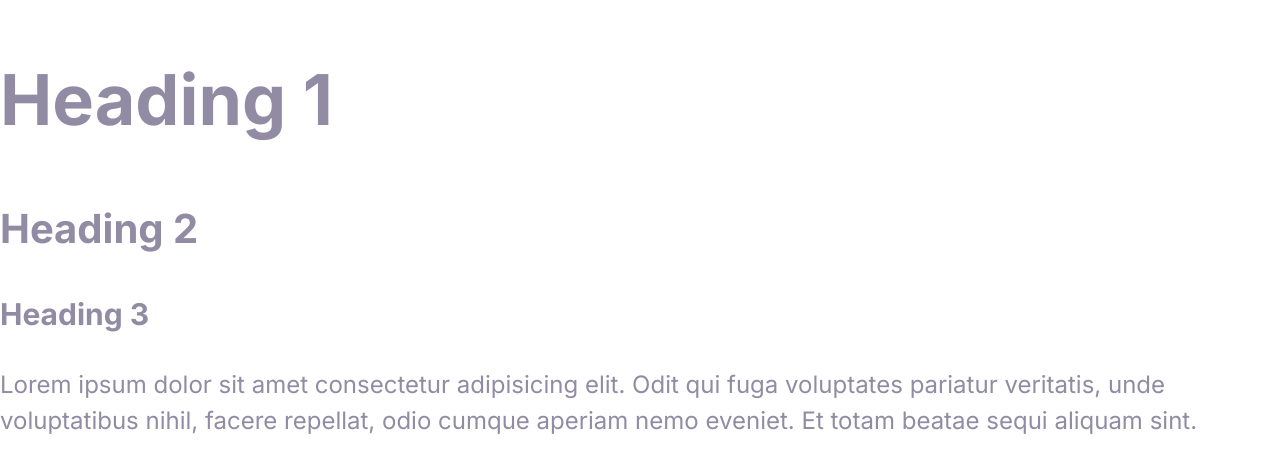
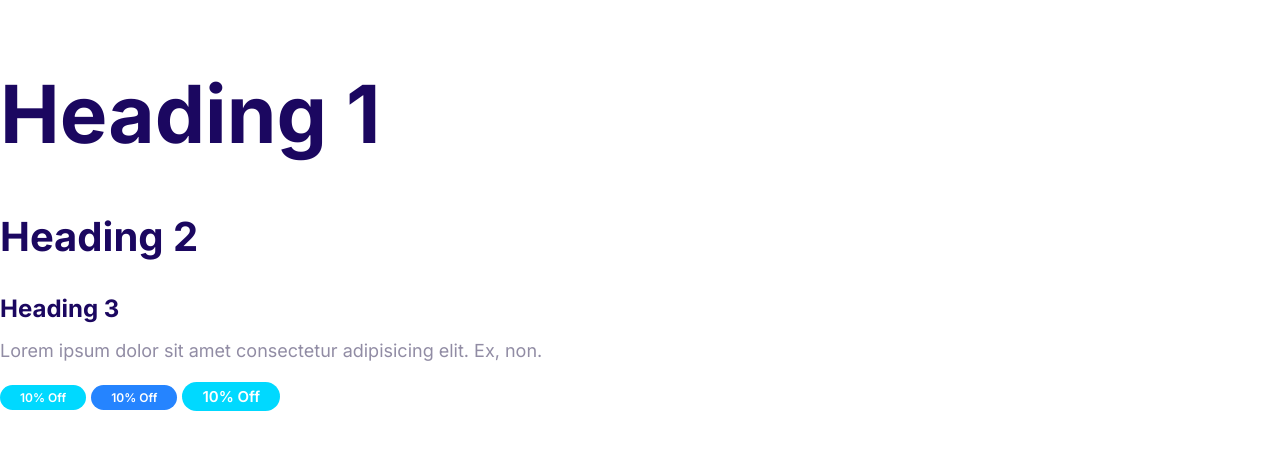
Before and after one commit to Bobenheim/moshify_course, a plain HTML site: page Course_3_website/index.html in a window 1280 px wide. Drawn offline with Linux system fonts and the light colour scheme.

Commit message:
Added badges.

```diff
--- a/Course_3_website/css/styles.css
+++ b/Course_3_website/css/styles.css
@@ -5,6 +5,8 @@
     --color-headings: #1b0760;
     --color-body: #918ca4;
 }
+
+/* TYPOGRAPHY */
 
 html {
     font-size: 62.5%;
@@ -17,8 +19,8 @@
     line-height: 1.5;
 }
 
-h1, h2, h3, {
-    color: var (--color-headings);
+h1, h2, h3 {
+    color: var(--color-headings);
     margin-bottom: 1rem;
 }
 
@@ -38,7 +40,50 @@
     margin-top: 0;
 }
 
-@media  and (min-width: 1024px) {
+/* LINKS */
+a {
+    text-decoration: none;
+}
+
+.link-arrow {
+    color: var(--color-accent);
+    text-transform: uppercase;
+    font-size: 2rem;
+    font-weight: bold;
+}
+
+.link-arrow::after {
+    content: "-->";
+    margin-left: 5px;
+    transition: margin 0.15s;
+}
+
+.link-arrow:hover::after {
+    margin-left: 10px;
+}
+
+/* BADGES */
+.badge {
+    border-radius: 20px;
+    font-size: 2rem;
+    font-weight: 600;
+    padding: 0.5rem 2rem;
+    white-space: nowrap;
+}
+.badge--primary {
+    background: var(--color-primary);
+    color: #fff;
+}
+.badge--secondary {
+    background: var(--color-secondary);
+    color: #fff;
+}
+.badge--small {
+    font-size: 1.6rem;
+}
+
+@media screen and (min-width: 1024px) {
+    /* TYPOGRAPHY */
     body {
         font-size: 1.8rem;
     }
@@ -54,4 +99,15 @@
     h3 {
         font-size: 2.4rem;
     }
+    /* LINKS */
+    .link-arrow {
+        font-size: 1.5rem;
+    }
+    /* BADGES */
+    .badge {
+        font-size: 1.5rem;
+    }
+    .badge--small {
+        font-size: 1.2rem;
+    }
 }
--- a/Course_3_website/index.html
+++ b/Course_3_website/index.html
@@ -7,7 +7,7 @@
     <title>Document</title>
     <link rel="preconnect" href="https://fonts.googleapis.com">
     <link rel="preconnect" href="https://fonts.gstatic.com" crossorigin>
-    <link href="https://fonts.googleapis.com/css2?family=Inter:wght@400;700&family=Open+Sans:ital,wght@0,400;0,700;1,400&family=Roboto:ital,wght@0,400;0,700;1,400&display=swap" rel="stylesheet">
+    <link href="https://fonts.googleapis.com/css2?family=Inter:wght@400;600;700&family=Open+Sans:ital,wght@0,400;0,700;1,400&family=Roboto:ital,wght@0,400;0,700;1,400&display=swap" rel="stylesheet">
     <link rel="stylesheet" href="/css/normalize.css">
     <link rel="stylesheet" href="/css/styles.css">
 </head>
@@ -15,6 +15,9 @@
     <h1>Heading 1</h1>
     <h2>Heading 2</h2>
     <h3>Heading 3</h3>
-    <p>Lorem ipsum dolor sit amet consectetur adipisicing elit. Odit qui fuga voluptates pariatur veritatis, unde voluptatibus nihil, facere repellat, odio cumque aperiam nemo eveniet. Et totam beatae sequi aliquam sint.</p>
+    <p>Lorem ipsum dolor sit amet consectetur adipisicing elit. Ex, non.</p>
+    <span class="badge badge--secondary badge--small">10% Off</span>
+    <span class="badge badge--primary badge--small">10% Off</span>
+    <span class="badge badge--secondary">10% Off</span>
 </body>
 </html>
```
Also changed, not shown: Course_3_website/components/badges.html (added, +3 -0 lines).
